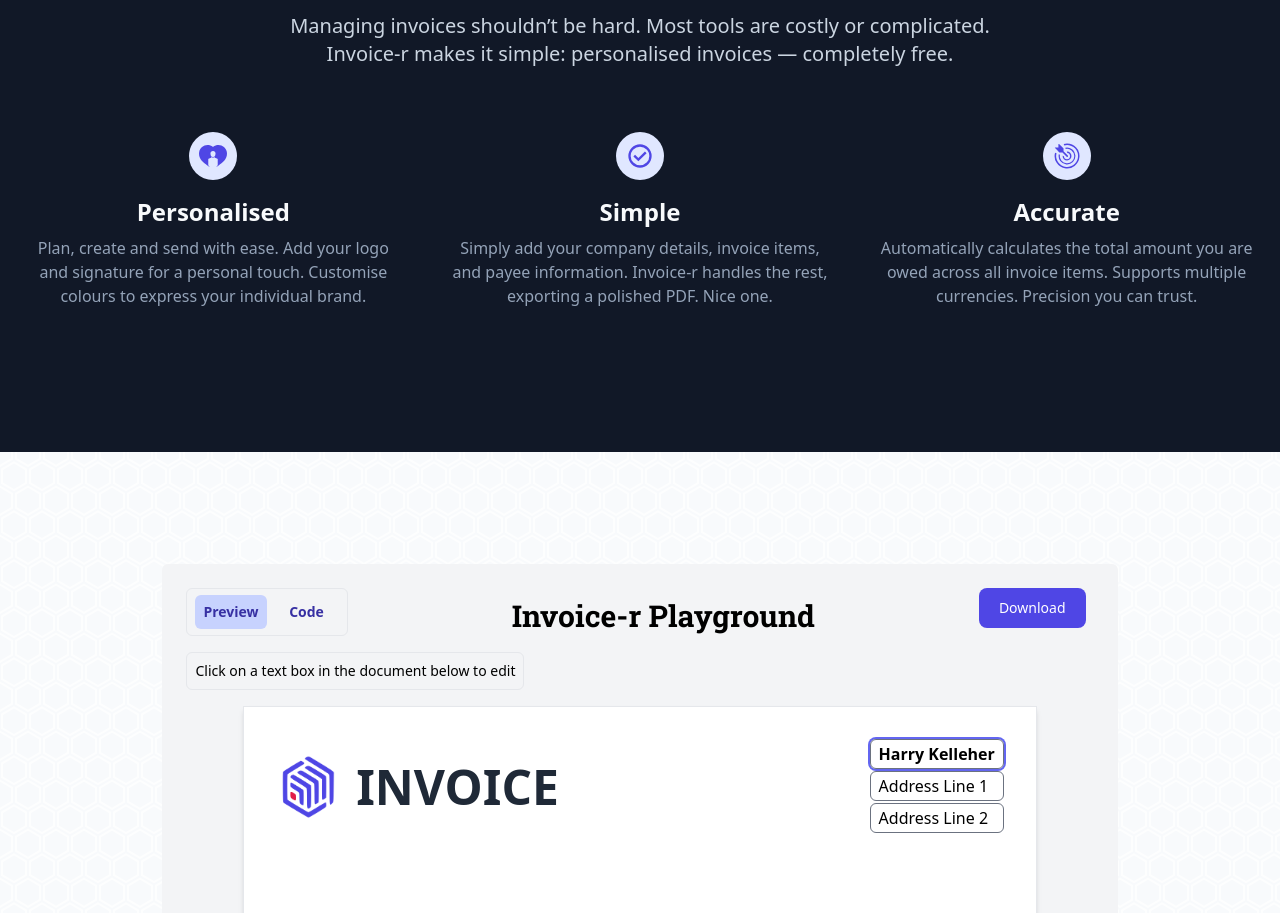
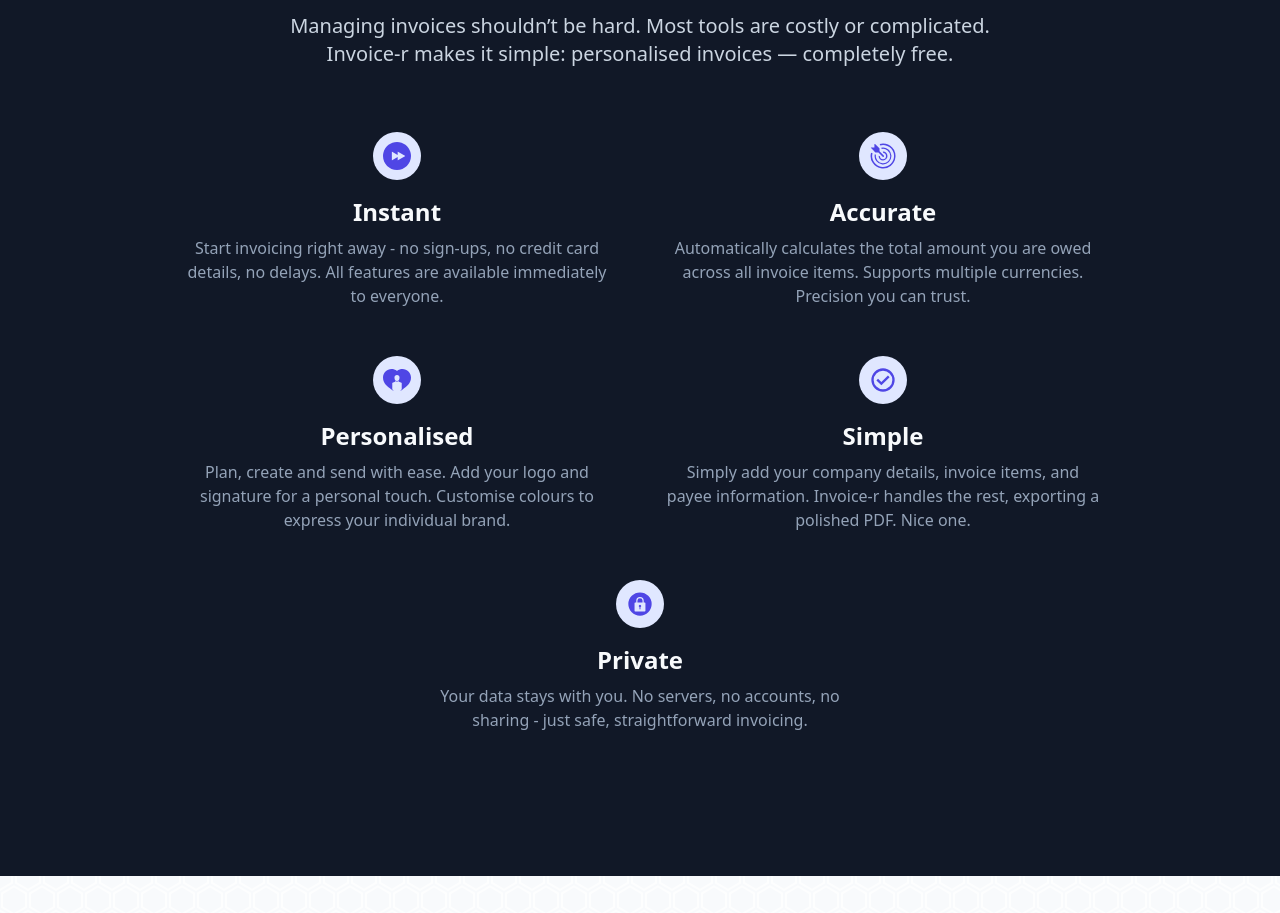
Before and after one commit to harry843/contractor-invoice-generator, a SvelteKit app: page / in a window 1280 px wide. Shown: the part 866-1779 px from the top of the page. Built offline with nearby package versions, Linux system fonts and the light colour scheme; a web font is replaced by a local one; what tailwind-clip-path would draw is missing.

Commit message:
add instant + privacy sections to Feature.svelte

```diff
--- a/src/components/Hero/Feature.svelte
+++ b/src/components/Hero/Feature.svelte
@@ -1,7 +1,9 @@
 <script>
 	import { handleAnchorClick } from '$lib/utils';
 	import Accurate from '../Icons/Accurate.svelte';
+	import Instant from '../Icons/Instant.svelte';
 	import Personalised from '../Icons/Personalised.svelte';
+	import Private from '../Icons/Private.svelte';
 	import Simple from '../Icons/Simple.svelte';
 </script>
 
@@ -35,8 +37,34 @@
 				it simple: personalised invoices — completely free.
 			</p>
 		</div>
-		<div class="space-y-8 md:grid md:grid-cols-2 md:gap-12 md:space-y-0 lg:grid-cols-3">
-			<div class="flex flex-col items-center">
+		<div
+			class="md:mx-[12.5%] 2xl:mx-[20%] justify-items-center space-y-8 md:grid md:grid-cols-2 md:gap-12 md:space-y-0"
+		>
+			<div class="flex max-w-[440px] flex-col items-center">
+				<div
+					class="mb-4 flex h-10 w-10 items-center justify-center rounded-full bg-indigo-100 dark:bg-indigo-600 lg:h-12 lg:w-12"
+				>
+					<Instant />
+				</div>
+				<h3 class="mb-2 text-2xl font-bold text-slate-50 dark:text-gray-900">Instant</h3>
+				<p class="text-slate-400 dark:text-gray-600">
+					Start invoicing right away - no sign-ups, no credit card details, no delays. All features
+					are available immediately to everyone.
+				</p>
+			</div>
+			<div class="flex max-w-[440px] flex-col items-center">
+				<div
+					class="mb-4 flex h-10 w-10 items-center justify-center rounded-full bg-indigo-100 dark:bg-indigo-600 lg:h-12 lg:w-12"
+				>
+					<Accurate />
+				</div>
+				<h3 class="mb-2 text-2xl font-bold text-slate-50 dark:text-gray-900">Accurate</h3>
+				<p class="text-slate-400 dark:text-gray-600">
+					Automatically calculates the total amount you are owed across all invoice items. Supports
+					multiple currencies. Precision you can trust.
+				</p>
+			</div>
+			<div class="flex max-w-[440px] flex-col items-center">
 				<div
 					class="mb-4 flex h-10 w-10 items-center justify-center rounded-full bg-indigo-100 dark:bg-indigo-600 lg:h-12 lg:w-12"
 				>
@@ -48,7 +76,7 @@
 					Customise colours to express your individual brand.
 				</p>
 			</div>
-			<div class="flex flex-col items-center">
+			<div class="flex max-w-[440px] flex-col items-center">
 				<div
 					class="mb-4 flex h-10 w-10 items-center justify-center rounded-full bg-indigo-100 dark:bg-indigo-600 lg:h-12 lg:w-12"
 				>
@@ -60,16 +88,18 @@
 					the rest, exporting a polished PDF. Nice one.
 				</p>
 			</div>
-			<div class="flex flex-col items-center">
+		</div>
+		<div id="private" class="grid grid-cols-1 max-w-[440px] mx-auto">
+			<div class="flex flex-col items-center pt-8 md:pt-12">
 				<div
 					class="mb-4 flex h-10 w-10 items-center justify-center rounded-full bg-indigo-100 dark:bg-indigo-600 lg:h-12 lg:w-12"
 				>
-					<Accurate />
+					<Private />
 				</div>
-				<h3 class="mb-2 text-2xl font-bold text-slate-50 dark:text-gray-900">Accurate</h3>
+				<h3 class="mb-2 text-2xl font-bold text-slate-50 dark:text-gray-900">Private</h3>
 				<p class="text-slate-400 dark:text-gray-600">
-					Automatically calculates the total amount you are owed across all invoice items. Supports
-					multiple currencies. Precision you can trust.
+					Your data stays with you. No servers, no accounts, no sharing - just safe, straightforward
+					invoicing.
 				</p>
 			</div>
 		</div>
--- /dev/null
+++ b/src/components/Icons/Instant.svelte
@@ -0,0 +1,12 @@
+<svg class="w-7 h-7 fill-indigo-600 dark:fill-slate-50" version="1.1" id="_x32_" xmlns="http://www.w3.org/2000/svg" xmlns:xlink="http://www.w3.org/1999/xlink"
+	 viewBox="0 0 512 512"  xml:space="preserve">
+<g>
+	<path class="st0" d="M255.996,0.004C114.624,0.004,0,114.627,0,256c0,141.373,114.624,255.996,255.996,255.996
+		C397.377,511.996,512,397.373,512,256C512,114.627,397.377,0.004,255.996,0.004z M401.892,258.586l-128.849,76.921
+		c-0.922,0.546-2.094,0.578-3.047,0.015c-0.929-0.515-1.508-1.515-1.508-2.625v-58.265l-101.974,60.874
+		c-0.922,0.546-2.094,0.578-3.047,0.015c-0.914-0.515-1.508-1.515-1.508-2.625v-76.889v-76.921c0-1.078,0.594-2.094,1.508-2.625
+		c0.954-0.546,2.125-0.515,3.047,0.031l101.974,60.874v-58.281c0-1.078,0.578-2.094,1.508-2.625
+		c0.954-0.546,2.126-0.515,3.047,0.031l128.849,76.921c0.922,0.515,1.469,1.531,1.469,2.594
+		C403.361,257.07,402.814,258.054,401.892,258.586z"/>
+</g>
+</svg>
--- /dev/null
+++ b/src/components/Icons/Private.svelte
@@ -0,0 +1,5 @@
+<svg viewBox="-1 0 19 19" xmlns="http://www.w3.org/2000/svg" class="w-7 h-7 fill-indigo-600 dark:fill-slate-50"
+	><path
+		d="M16.417 9.583A7.917 7.917 0 1 1 8.5 1.666a7.917 7.917 0 0 1 7.917 7.917zm-4.23-.585a.476.476 0 0 0-.475-.475h-.7V7.262a2.52 2.52 0 0 0-5.041 0v1.261h-.7a.476.476 0 0 0-.475.475v5.108a.476.476 0 0 0 .475.475h6.44a.477.477 0 0 0 .476-.475zM10.22 7.262v1.261H6.762V7.262a1.73 1.73 0 0 1 3.459 0zm-1.413 4.363v1.309a.317.317 0 1 1-.633 0v-1.309a.79.79 0 1 1 .633 0z"
+	/>
+</svg>
```
